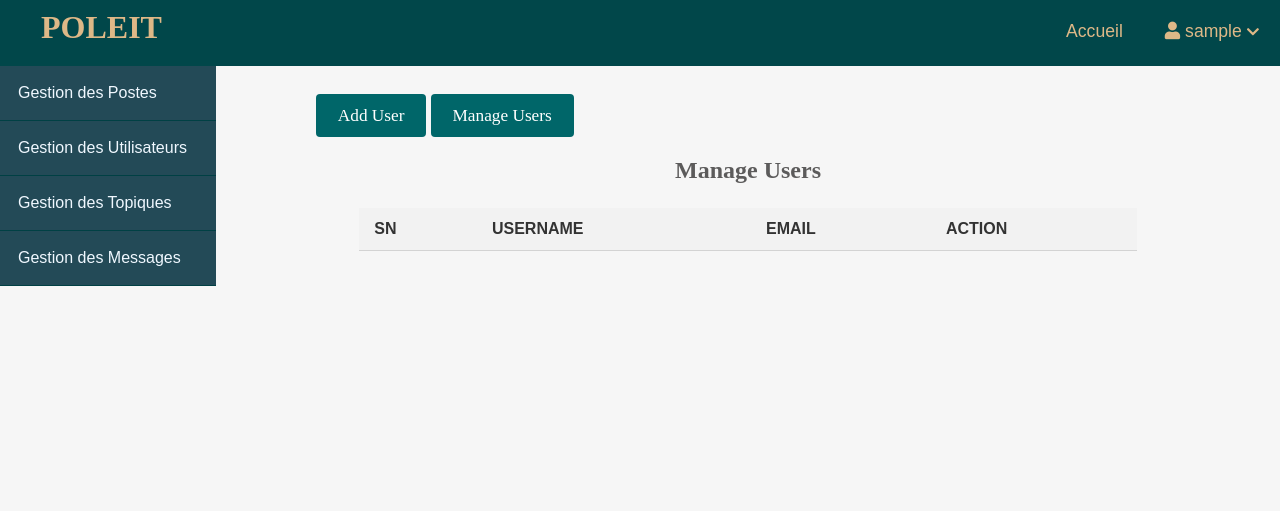
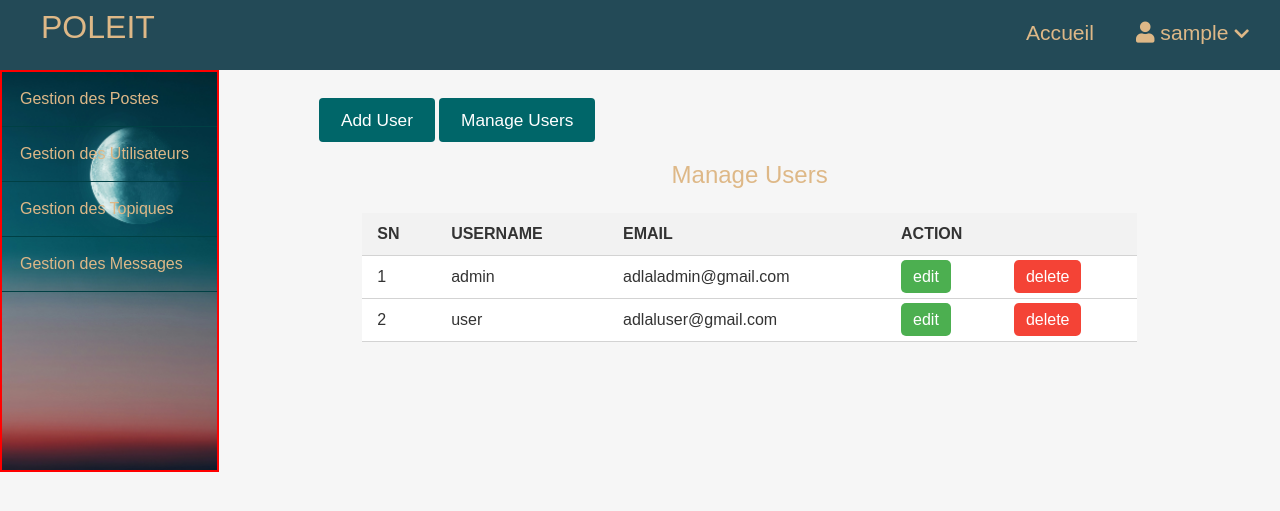
Before and after one commit to AdlalKheraz/PoleIT, a PHP site: page /PoleIT/admin/users/index.php in a window 1280 px wide. Shown: the top 511 px of the page. Run offline with PHP 8.4, Linux system fonts and the light colour scheme; the visitor is signed in with stand-in values (Sample User, id 1); data comes from the database, SQL or seed files in the repository; data that the repository does not hold is empty.

Commit message:
style : modifation css

```diff
--- a/app/database/connect.php
+++ b/app/database/connect.php
@@ -1,9 +1,14 @@
 <?php
 
-$host = getenv('DB_HOST');
-$user = getenv('DB_USER');
-$pass = getenv('DB_PASSWORD');
-$db_name = getenv('DB_NAME');
+// $host = getenv('DB_HOST');
+// $user = getenv('DB_USER');
+// $pass = getenv('DB_PASSWORD');
+// $db_name = getenv('DB_NAME');
+
+$host = 'localhost';
+$user = 'root';
+$pass = '';
+$db_name = 'blog';
 
 $conn = new mysqli($host, $user, $pass, $db_name);
 
@@ -11,3 +16,5 @@
 if ($conn->connect_error) {
     die('Database connection error: ' . $conn->connect_error);
 }
+
+?>
--- a/app/includes/header.php
+++ b/app/includes/header.php
@@ -1,6 +1,11 @@
 <header>
+<link rel="preconnect" href="https://fonts.googleapis.com">
+<link rel="preconnect" href="https://fonts.gstatic.com" crossorigin>
+<link href="https://fonts.googleapis.com/css2?family=Poetsen+One&display=swap" rel="stylesheet">
+
     <a href="<?php echo BASE_URL . '/index.php' ?>" class="logo">
       <h1 class="logo-text"><span>Pole</span>IT</h1>
+
     </a>
     <i class="fa fa-bars menu-toggle"></i>
     <ul class="nav">
--- a/assets/css/admin.css
+++ b/assets/css/admin.css
@@ -1,5 +1,5 @@
 header {
-  background: #01474a;
+  background: #234a57;
 }
 
 .admin-wrapper {
@@ -9,8 +9,11 @@
 
 .admin-wrapper .left-sidebar {
   flex: 2;
-  height: 100%;
-  background: #234a57;
+
+  background-image: url(../../ressources/adminpanel.jpg);
+  background-size: cover;
+  border: 2px solid red;
+ color: burlywood;
 }
 
 .admin-wrapper .left-sidebar ul {
--- a/assets/css/style.css
+++ b/assets/css/style.css
@@ -1,5 +1,5 @@
 *,
-::before,
+::before,nav
 ::after {
   box-sizing: border-box;
   margin: 0;
@@ -13,7 +13,7 @@
   padding: 0px;
   margin: 0px;
   background: #f6f6f6;
-  font-family: Nunito sans, sans-serif;
+  font-family: "Poetsen One", sans-serif;
 }
 
 img {
@@ -26,14 +26,16 @@
 h4,
 h5,
 h6 {
-  font-family: "Candal", serif;
-  color: #5c5b5b;
+  font-family: "Poetsen One", sans-serif;
+  font-weight: 400;
+  font-style: normal;
+  color: burlywood;
   margin: 5px;
 }
 
 a {
   text-decoration: none;
-  color: inherit;
+  color: burlywood;
 }
 
 .clearfix::after {
@@ -49,7 +51,10 @@
   border: 1px solid transparent;
   border-radius: 0.25rem;
   font-size: 1.08em;
-  font-family: "Lora", serif;
+  font-family: "Poetsen One", sans-serif;
+  font-weight: 400;
+  font-style: normal;
+
 }
 
 .btn-big {
@@ -99,7 +105,8 @@
 
 header {
   background: linear-gradient(to bottom, #333, #626262);
-  height: 66px;
+  height: 70px;
+
 }
 
 header * {
@@ -114,7 +121,8 @@
 
 header .logo-text {
   margin: 9px;
-  font-family: "Candal", serif;
+  font-family: "Poetsen One", sans-serif;
+
 }
 
 header .logo-text span {
@@ -124,7 +132,8 @@
 header ul {
   float: right;
   margin: 0px;
-  padding: 0px;
+  font-size: larger;
+  padding-right:10px;
   list-style: none;
 }
 
@@ -186,6 +203,14 @@
 
 .page-wrapper a:hover {
   color: #006669;
+}
+.nav a::after {
+  content: '';
+  width: 0%;
+  height: 2px;
+  background-color: skyblue;
+  display: block;
+  transition: 0.9s;
 }
 
 /* POST SLIDER */
--- a/path.php
+++ b/path.php
@@ -1,4 +1,4 @@
 <?php
 define("ROOT_PATH", realpath(dirname(__FILE__)));
-// define("BASE_URL", "http://localhost:9000/");
-define("BASE_URL", "http://www.poleit.la");
+define("BASE_URL", "http://localhost/PoleIT");
+// define("BASE_URL", "http://www.poleit.la");
```
Also changed, not shown: other parts of assets/css/style.css (+17 -7 lines), index.php (+7 -5 lines), ressources/adminpanel.jpg (added), ressources/arriere_plan.avif (added), ressources/planete.jpg (renamed from ressources/l-ecran-spherique-du-planetarium-de-la-mjc-belle-etoile-va-etre-change-sa-resolution-va-passer-en-10-k-et-donc-devenir-la-plus-puissante-du-monde-photo-archives-vm-jerome-humbrecht-1567789827.jpg), 1 other file.
